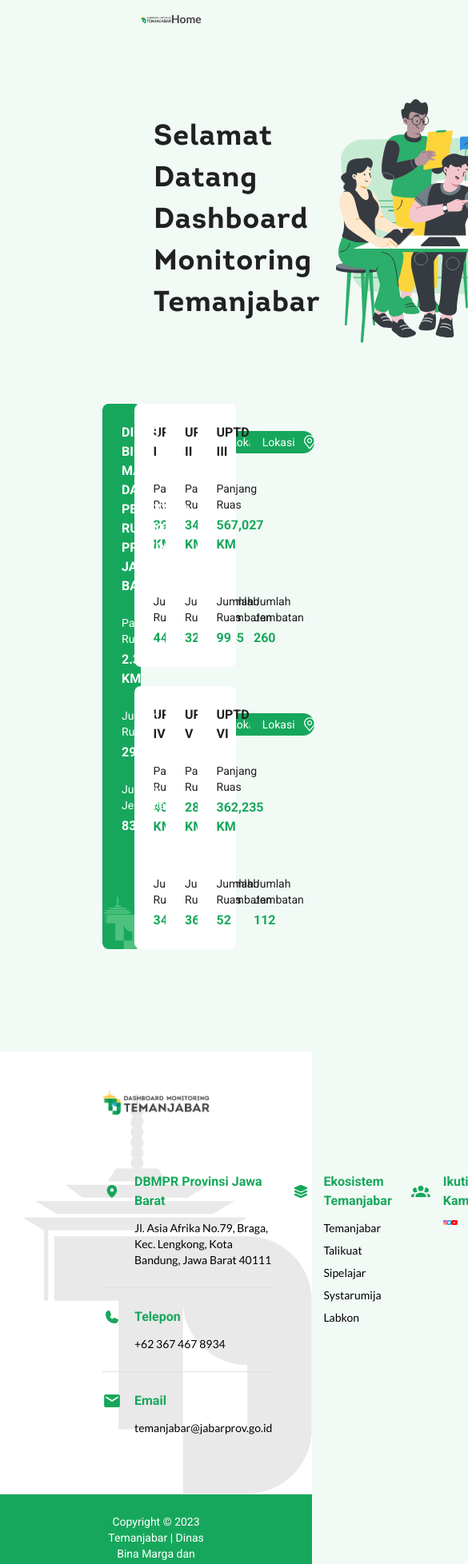
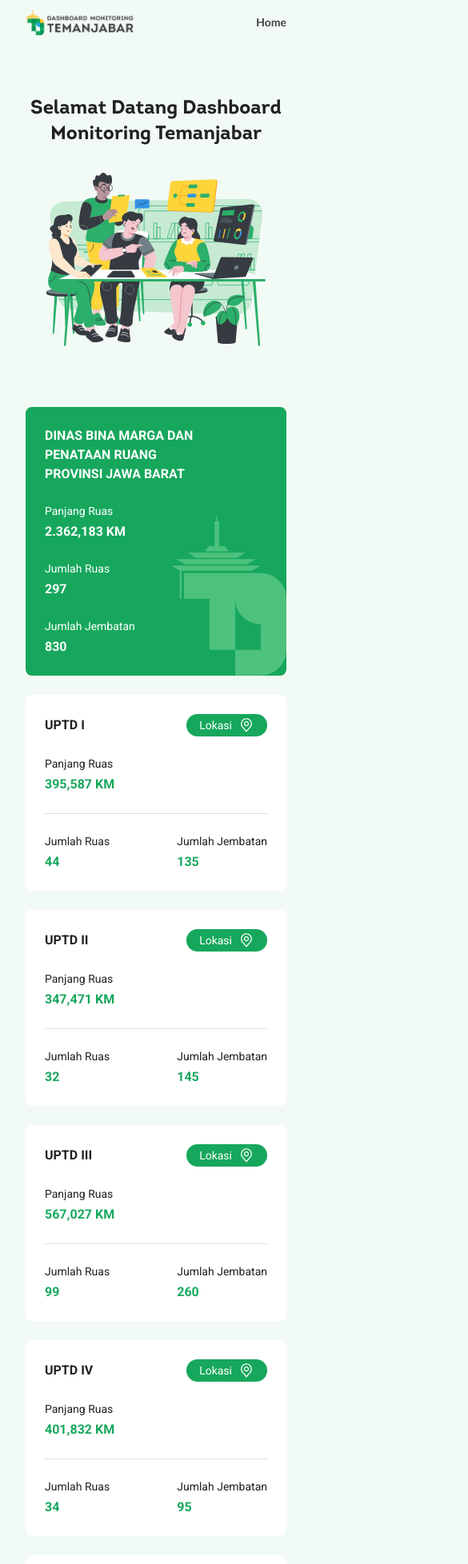
Before and after one commit to DBMPR-JABAR/Dashboard-Monitoring, a Next.js app: page / in a window 390 px wide. Shown: the top 1956 px of the page at 80% size, 585 px wide, since content can reach past the window. Built offline with nearby package versions, Linux system fonts and the light colour scheme.

Commit message:
feat: add responsive design at mobile screen on index page

```diff
--- a/src/components/container/Container.jsx
+++ b/src/components/container/Container.jsx
@@ -1,3 +1,3 @@
 export default function Container({ children }) {
-  return <div className="mx-32">{children}</div>
+  return <div className="mx-8">{children}</div>
 }
--- a/src/components/footer/Footer.jsx
+++ b/src/components/footer/Footer.jsx
@@ -1,6 +1,8 @@
 import Image from 'next/image'
 import FooterSection from './FooterSection'
 import Logo from '../logo/Logo'
+
+import useWindowDimensions from '../../hooks/useWindowDimensions'
 
 import locationFillGreenSvg from '../../assets/icon/location_fill_green.svg'
 import phoneFillGreenSvg from '../../assets/icon/phone_fill_green.svg'
@@ -13,12 +15,14 @@
 import logoTjGray from '../../assets/logo/logo_tj_gray.png'
 
 export default function Footer() {
+  const { height, width } = useWindowDimensions()
+
   return (
     <footer className="mt-32 bg-white">
-      <div className="px-32 py-12 border-b border-gray-300 relative">
+      <div className="px-8 py-12 border-b border-gray-300 relative">
         <div className="relative z-10">
-          <Logo height={80} />
-          <div className="flex mt-12">
+          <Logo height={48} />
+          <div className="mt-12">
             <div className="flex-1 mr-6">
               <FooterSection
                 title="DBMPR Provinsi Jawa Barat"
@@ -35,7 +39,11 @@
               >
                 +62 367 467 8934
               </FooterSection>
-              <FooterSection title="Email" source={mailFillGreenSvg}>
+              <FooterSection
+                title="Email"
+                source={mailFillGreenSvg}
+                useBorderBottom={width < 640}
+              >
                 temanjabar@jabarprov.go.id
               </FooterSection>
             </div>
@@ -43,6 +51,7 @@
               <FooterSection
                 title="Ekosistem Temanjabar"
                 source={layersFillGreenSvg}
+                useBorderBottom={width < 640}
               >
                 <a href="#" className="block mb-2 hover:text-primaryGreen">
                   Temanjabar
@@ -83,14 +92,17 @@
           </div>
         </div>
         <Image
-          className="absolute bottom-0 right-0 z-0"
+          className="absolute bottom-0 right-0 z-0 w-56"
           src={logoTjGray}
           alt="Logo Temanjabar"
         />
       </div>
-      <div className="px-32 py-6 bg-primaryGreen text-center text-sm text-white">
-        Copyright © 2023 Temanjabar | Dinas Bina Marga dan Penataan Ruang
-        Provinsi Jawa Barat. All Right Reserved
+      <div className="px-8 py-6 bg-primaryGreen text-center text-sm text-white">
+        <span className="block mb-1">Copyright © 2023</span>
+        <span className="block mb-1">
+          Dinas Bina Marga dan Penataan Ruang Provinsi Jawa Barat
+        </span>
+        <span className="block">All Right Reserved</span>
       </div>
     </footer>
   )
--- a/src/components/hero/Hero.jsx
+++ b/src/components/hero/Hero.jsx
@@ -3,14 +3,14 @@
 
 export default function Hero() {
   return (
-    <div className="flex justify-between items-center px-48 py-16">
+    <div className="flex-row justify-center items-center px-6 py-16">
       <div>
-        <span className="block max-w-md text-4xl text-gray-900 font-bold font-intro tracking-wide leading-[3.25rem]">
+        <span className="block text-2xl text-gray-900 font-bold font-intro text-center mb-8">
           Selamat Datang Dashboard Monitoring Temanjabar
         </span>
       </div>
       <Image
-        className="my-3 mx-5 max-w-sm"
+        className="my-3 w-4/5 m-auto"
         src={discussionSvg}
         alt="Logo Temanjabar"
       />
--- a/src/components/nav/Nav.jsx
+++ b/src/components/nav/Nav.jsx
@@ -3,13 +3,15 @@
 import Logo from '../logo/Logo'
 
 export default function Nav() {
-  const [isOnTop, setIsOnTop] = useState(false)
+  const [isOnTop, setIsOnTop] = useState(true)
 
   useEffect(() => {
     function onWindowScrolled() {
-      setIsOnTop(window.scrollY > 0)
+      setIsOnTop(!(window.scrollY > 0))
     }
+
     window.addEventListener('scroll', onWindowScrolled)
+
     return () => {
       window.removeEventListener('scroll', onWindowScrolled)
     }
@@ -17,11 +19,11 @@
 
   return (
     <nav
-      className={`sticky z-50 top-0 flex justify-between items-center py-3 px-44 border-gray-300 transition ${
-        isOnTop ? 'bg-white border-b' : 'bg-transparent border-b-0'
+      className={`sticky top-0 z-[9999] flex justify-between items-center py-3 px-8 border-gray-300 transition ${
+        isOnTop ? 'bg-transparent border-b-0' : 'bg-white border-b'
       }`}
     >
-      <Logo />
+      <Logo height={32} />
       <div>
         <a href="#" className="font-lato text-sm font-bold text-gray-800">
           <span>Home</span>
--- a/src/components/section/overview/MainOverviewCard.jsx
+++ b/src/components/section/overview/MainOverviewCard.jsx
@@ -24,8 +24,7 @@
         </div>
       </div>
       <Image
-        className="absolute bottom-0 right-0 z-0"
-        height={292}
+        className="absolute bottom-0 right-0 z-0 w-36"
         src={logoTjGreen}
         alt="Logo Temanjabar"
       />
--- a/src/components/section/overview/OverviewSection.jsx
+++ b/src/components/section/overview/OverviewSection.jsx
@@ -5,7 +5,7 @@
 export default function OverviewSection() {
   return (
     <Container>
-      <div className="grid grid-cols-4 gap-6">
+      <div className="grid grid-cols-1 gap-6">
         <MainOverviewCard />
         <SubOverviewCard
           uptdName="UPTD I"
--- /dev/null
+++ b/src/hooks/useWindowDimensions.js
@@ -0,0 +1,29 @@
+import { useState, useEffect } from 'react'
+
+function getWindowDimensions() {
+  const screen = { width: 0, height: 0 }
+
+  if (typeof window !== 'undefined') {
+    screen.width = window.innerWidth
+    screen.height = window.innerHeight
+  }
+
+  return screen
+}
+
+export default function useWindowDimensions() {
+  const [windowDimensions, setWindowDimensions] = useState(
+    getWindowDimensions()
+  )
+
+  useEffect(() => {
+    function handleResize() {
+      setWindowDimensions(getWindowDimensions())
+    }
+
+    window.addEventListener('resize', handleResize)
+    return () => window.removeEventListener('resize', handleResize)
+  }, [])
+
+  return windowDimensions
+}
```
